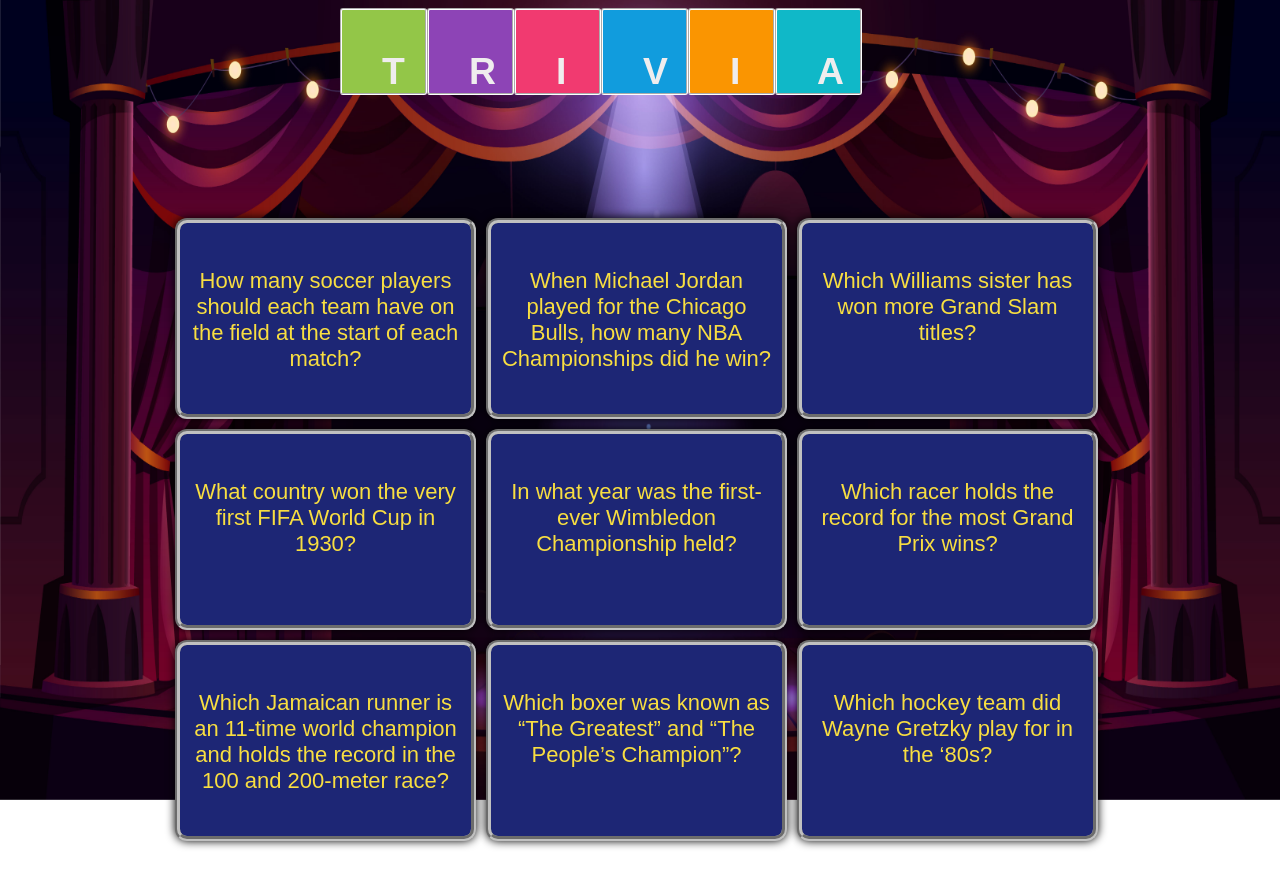
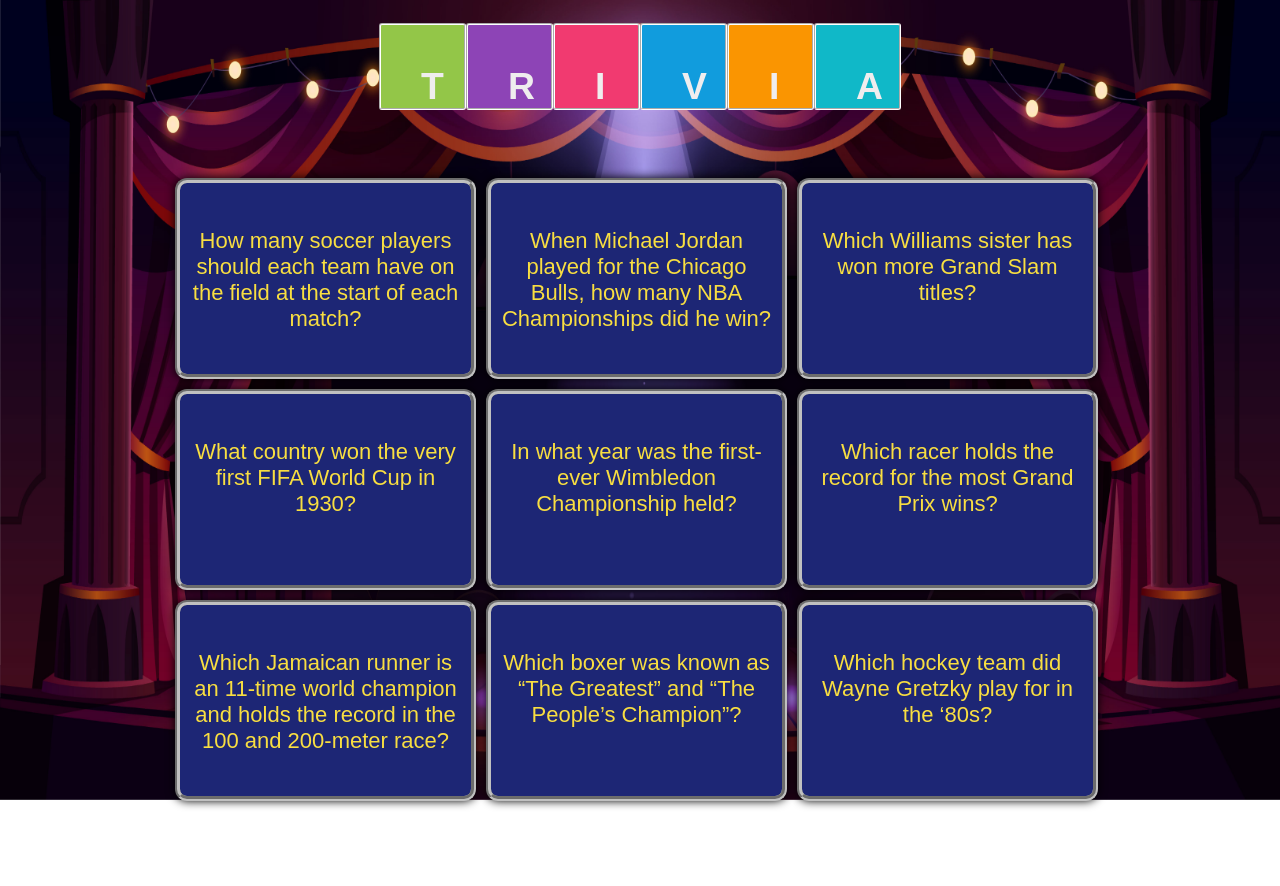
Before and after one commit to thomadeus/simple_trivia_game, a plain HTML site: page index.html in a window 1280 px wide. After the commit the page ends 834 px from the top, so only its background shows below. Drawn offline with Linux system fonts and the light colour scheme.

Commit message:
Add files via upload

```diff
--- a/style.css
+++ b/style.css
@@ -50,9 +50,12 @@ body{
 
 
 #headerMaster{
-    width: 600px;
-    height: 120px;
-    margin: auto;
+    width: 550px;
+	padding-top: 15px;
+	padding-left: 27px;
+    height: 100px;
+	margin: 0 auto;
+
 }
 
 .clearDiv{
@@ -103,9 +106,9 @@ body{
     width: 1000px;
     height: auto;
     position: relative;
-    top: 10px;
+
     margin: auto;
-    padding:45px;
+    padding: 20px;
 }
 
 .cardSection {
```
